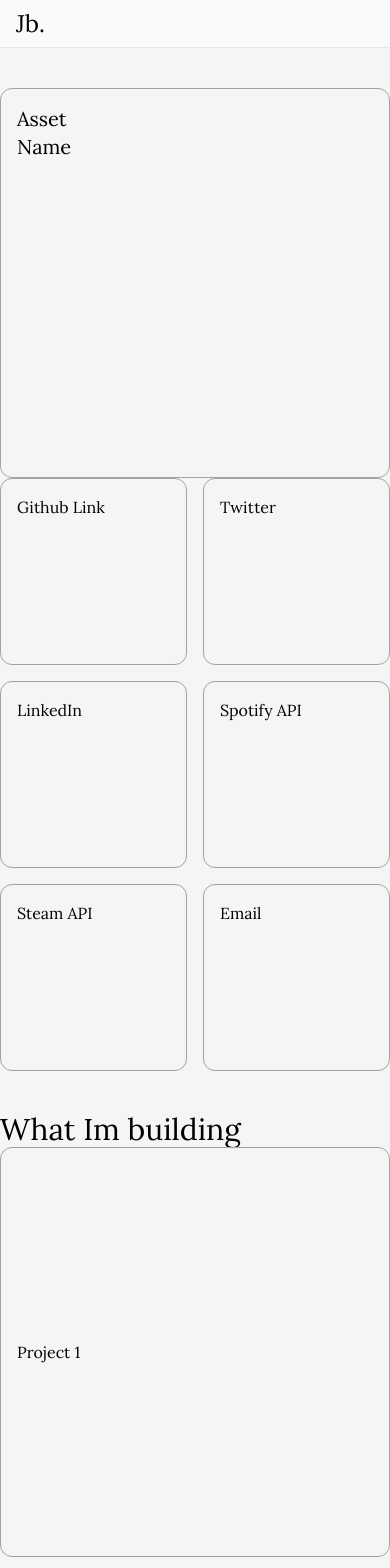
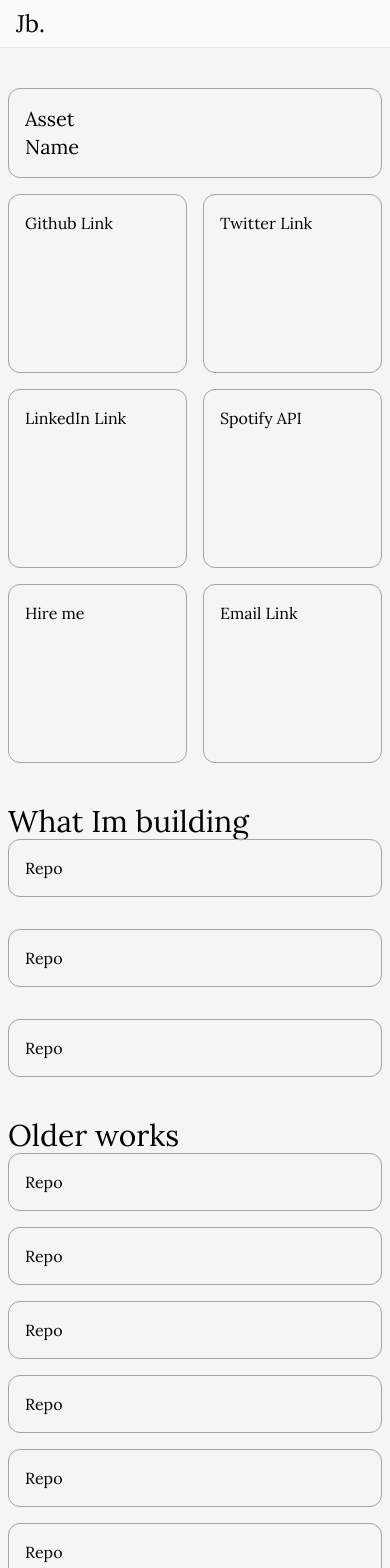
Before and after one commit to steezplusplus/digital-garden, a Next.js app: page / in a window 390 px wide. Shown: the top 1568 px of the page. Built offline with nearby package versions, Linux system fonts and the light colour scheme.

Commit message:
feat: Comopnent composition

```diff
--- a/app/(routes)/page.tsx
+++ b/app/(routes)/page.tsx
@@ -1,4 +1,13 @@
 import { Metadata } from 'next';
+import {
+  EmailCard,
+  GithubCard,
+  LinkedInCard,
+  SpotifyCard,
+  SteamCard,
+  RepositoryCard,
+  TwitterCard,
+} from '../_components/cards';
 
 export const metadata: Metadata = {
   title: "Jesse's Homepage",
@@ -6,68 +15,38 @@ export const metadata: Metadata = {
 
 export default async function HomePage() {
   return (
-    <div className="mx-auto flex w-full max-w-screen-lg flex-col gap-10 py-10">
-      <div className="grid grid-cols-1 gap-x-4 sm:grid-cols-2">
-        <div className="sticky top-0 aspect-square rounded-xl border border-stone-400 p-4">
+    <div className="mx-auto flex w-full max-w-screen-lg flex-col gap-10 px-2 py-10">
+      <div className="grid grid-cols-1 gap-4 sm:grid-cols-2">
+        <div className="bottom-0 aspect-auto self-start rounded-xl border border-stone-400 p-4 sm:sticky sm:top-0 sm:aspect-square">
           <h2 className="text-xl">Asset</h2>
           <h2 className="text-xl">Name</h2>
         </div>
         <div className="grid grid-cols-2 gap-4">
-          <div className="aspect-square rounded-xl border border-stone-400 p-4">
-            Github Link
-          </div>
-          <div className="aspect-square rounded-xl border border-stone-400 p-4">
-            Twitter
-          </div>
-          <div className="aspect-square rounded-xl border border-stone-400 p-4">
-            LinkedIn
-          </div>
-          <div className="aspect-square rounded-xl border border-stone-400 p-4">
-            Spotify API
-          </div>
-          <div className="aspect-square rounded-xl border border-stone-400 p-4">
-            Steam API
-          </div>
-          <div className="aspect-square rounded-xl border border-stone-400 p-4">
-            Email
-          </div>
+          <GithubCard />
+          <TwitterCard />
+          <LinkedInCard />
+          <SpotifyCard />
+          <SteamCard />
+          <EmailCard />
         </div>
       </div>
       <div>
         <h2 className="text-3xl">What Im building</h2>
         <div className="grid grid-cols-1 gap-8">
-          <div className="rounded-xl border border-stone-400 px-4 py-48">
-            Project 1
-          </div>
-          <div className="rounded-xl border border-stone-400 px-4 py-48">
-            Project 2
-          </div>
-          <div className="rounded-xl border border-stone-400 px-4 py-48">
-            Project 3
-          </div>
+          <RepositoryCard />
+          <RepositoryCard />
+          <RepositoryCard />
         </div>
       </div>
       <div>
         <h2 className="text-3xl">Older works</h2>
         <div className="grid gap-4 sm:grid-cols-1 md:grid-cols-2 lg:grid-cols-3">
-          <div className="aspect-square rounded-xl border border-stone-400 p-4">
-            Project 1
-          </div>
-          <div className="aspect-square rounded-xl border border-stone-400 p-4">
-            Project 2
-          </div>
-          <div className="aspect-square rounded-xl border border-stone-400 p-4">
-            Project 3
-          </div>
-          <div className="aspect-square rounded-xl border border-stone-400 p-4">
-            Project 1
-          </div>
-          <div className="aspect-square rounded-xl border border-stone-400 p-4">
-            Project 2
-          </div>
-          <div className="aspect-square rounded-xl border border-stone-400 p-4">
-            Project 3
-          </div>
+          <RepositoryCard />
+          <RepositoryCard />
+          <RepositoryCard />
+          <RepositoryCard />
+          <RepositoryCard />
+          <RepositoryCard />
         </div>
       </div>
     </div>
--- /dev/null
+++ b/app/_components/cards.tsx
@@ -0,0 +1,62 @@
+export function GithubCard() {
+  const label = 'Github Link';
+  return (
+    <div className="aspect-square rounded-xl border border-stone-400 p-4">
+      {label}
+    </div>
+  );
+}
+
+export function TwitterCard() {
+  const label = 'Twitter Link';
+  return (
+    <div className="aspect-square rounded-xl border border-stone-400 p-4">
+      {label}
+    </div>
+  );
+}
+
+export function LinkedInCard() {
+  const label = 'LinkedIn Link';
+  return (
+    <div className="aspect-square rounded-xl border border-stone-400 p-4">
+      {label}
+    </div>
+  );
+}
+
+export function SpotifyCard() {
+  const label = 'Spotify API';
+  return (
+    <div className="aspect-square rounded-xl border border-stone-400 p-4">
+      {label}
+    </div>
+  );
+}
+
+export function SteamCard() {
+  const label = 'Hire me';
+  return (
+    <div className="aspect-square rounded-xl border border-stone-400 p-4">
+      {label}
+    </div>
+  );
+}
+
+export function EmailCard() {
+  const label = 'Email Link';
+  return (
+    <div className="aspect-square rounded-xl border border-stone-400 p-4">
+      {label}
+    </div>
+  );
+}
+
+export function RepositoryCard() {
+  const label = 'Repo';
+  return (
+    <div className="aspect-auto rounded-xl border border-stone-400 p-4">
+      {label}
+    </div>
+  );
+}
```
